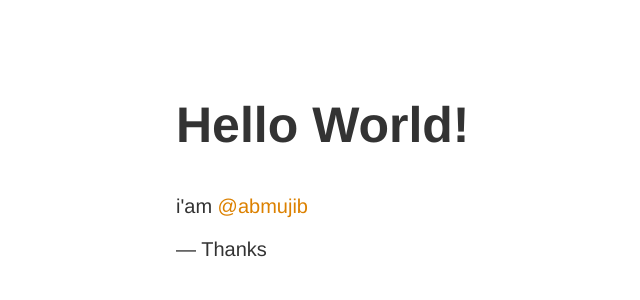
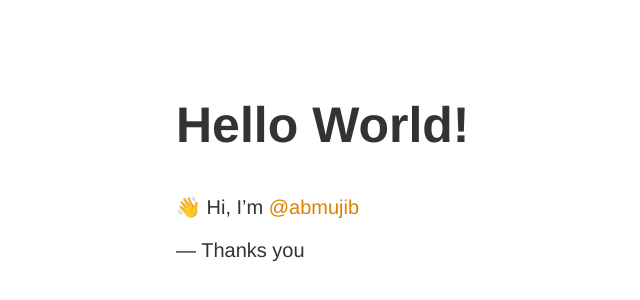
Before and after one commit to abmujib/abmujib.github.io, a plain HTML site: page index.html in a window 1280 px wide. Shown: the part 104-404 px from the top of the page, without its empty margins (139-779 px from the left). Drawn offline with Linux system fonts and the light colour scheme.

Commit message:
Update index.html

```diff
--- a/index.html
+++ b/index.html
@@ -12,7 +12,7 @@
 <article>
     <h1>Hello World!</h1>
     <div>
-        <p>i'am <a href="https://github.com/abmujib" target="_blank">@abmujib</a></p>
-        <p>&mdash; Thanks</p>
+        <p>👋 Hi, I’m <a href="https://github.com/abmujib" target="_blank">@abmujib</a></p>
+        <p>&mdash; Thanks you</p>
     </div>
 </article>
```
